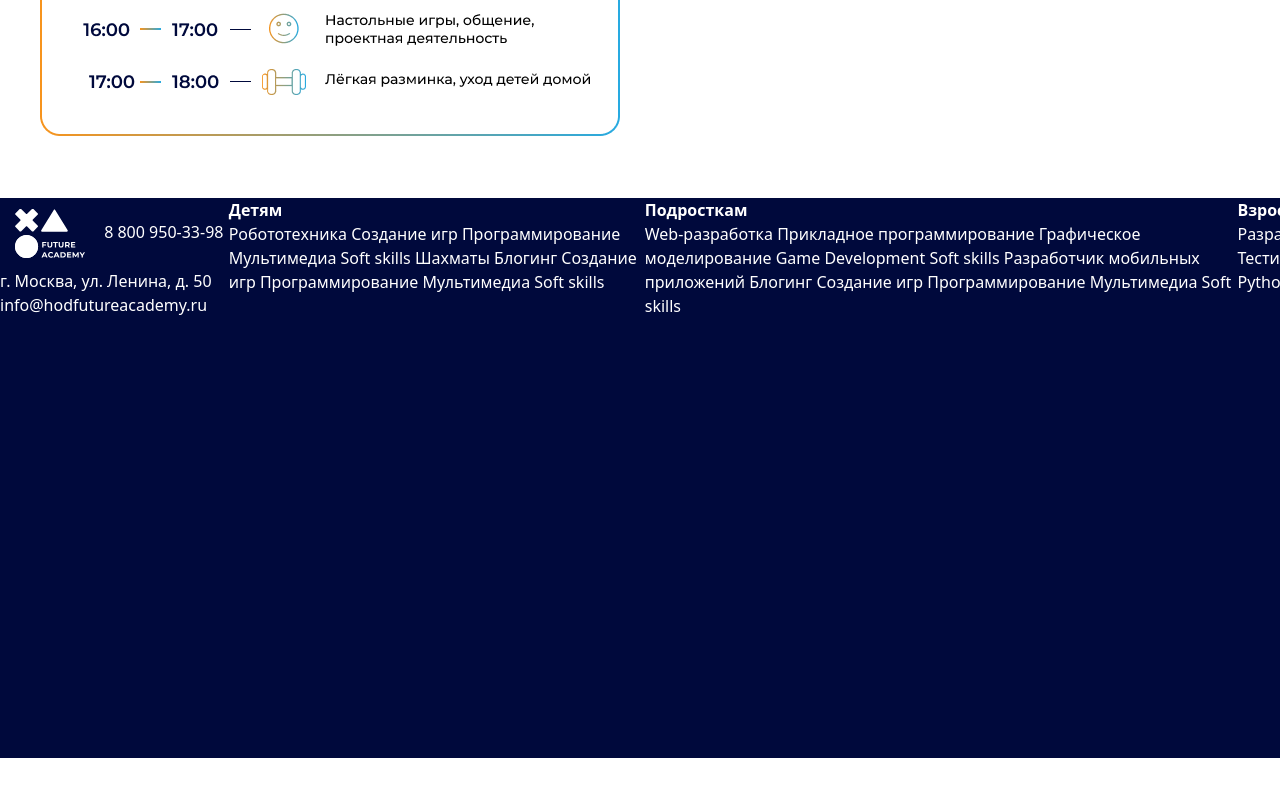
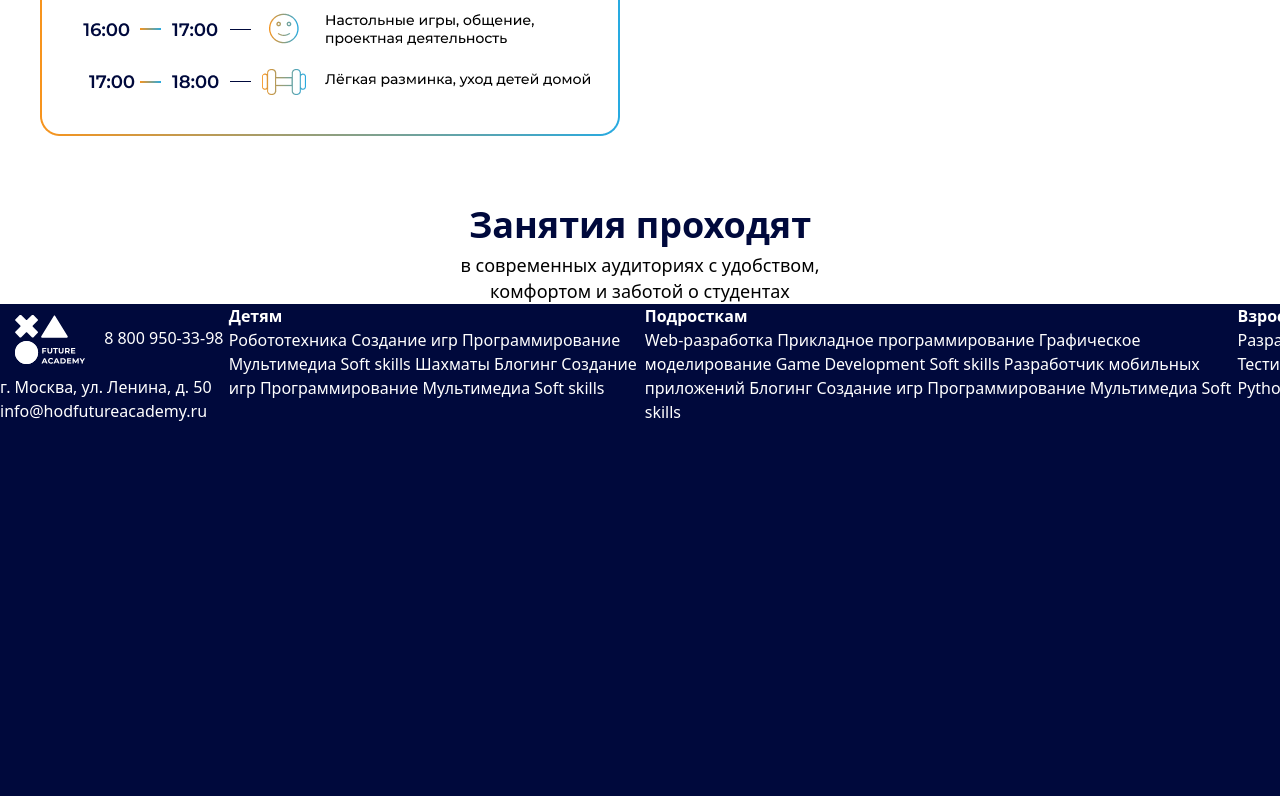
Before and after one commit to AlexDyakonov/cod-cite, a website built with Parcel: page index.html in a window 1280 px wide. Shown: the part 2359-3155 px from the top of the page. Before the commit the page ends 3117 px from the top, so only its background shows below. Built offline with nearby package versions, Linux system fonts and the light colour scheme.

Commit message:
Started section-5

```diff
--- a/css/main.css
+++ b/css/main.css
@@ -264,6 +264,34 @@
   justify-content: space-evenly;
 }
 
+.section-5{
+  background: white;
+  display: flex;
+  justify-content: center;
+  align-items: center;
+}
+
+.container-5{
+  width: 1220px;
+  display: flex;
+  justify-content: center;
+}
+
+.lessons-h-text{
+  text-align: center;
+  color: #00093C;
+  font-weight: bold;
+  font-size: 36px;
+}
+
+.lessons-description{
+  color: black;
+  font-size: 18px;
+  line-height: 26px;
+  text-align: center;
+  width: 447px;
+}
+
 .container-4-text-behind{
   z-index: 1;
   margin-top: 10px;
--- a/index.html
+++ b/index.html
@@ -175,10 +175,26 @@
     </div>
   </div>
   <div class="section-5">
+    <div class="container-5">
+      <div>
+        <div class="lessons-h-text">
+          Занятия проходят
+        </div>
+        <div class="lessons-description">
+          в современных аудиториях
+          с удобством, комфортом и заботой о студентах
+        </div>
+      </div>
+      <div>
 
+      </div>
+    </div>
   </div>
+
   <div class="section-6">
+    <div class="container-6">
 
+    </div>
   </div>
 
   <footer>
```
